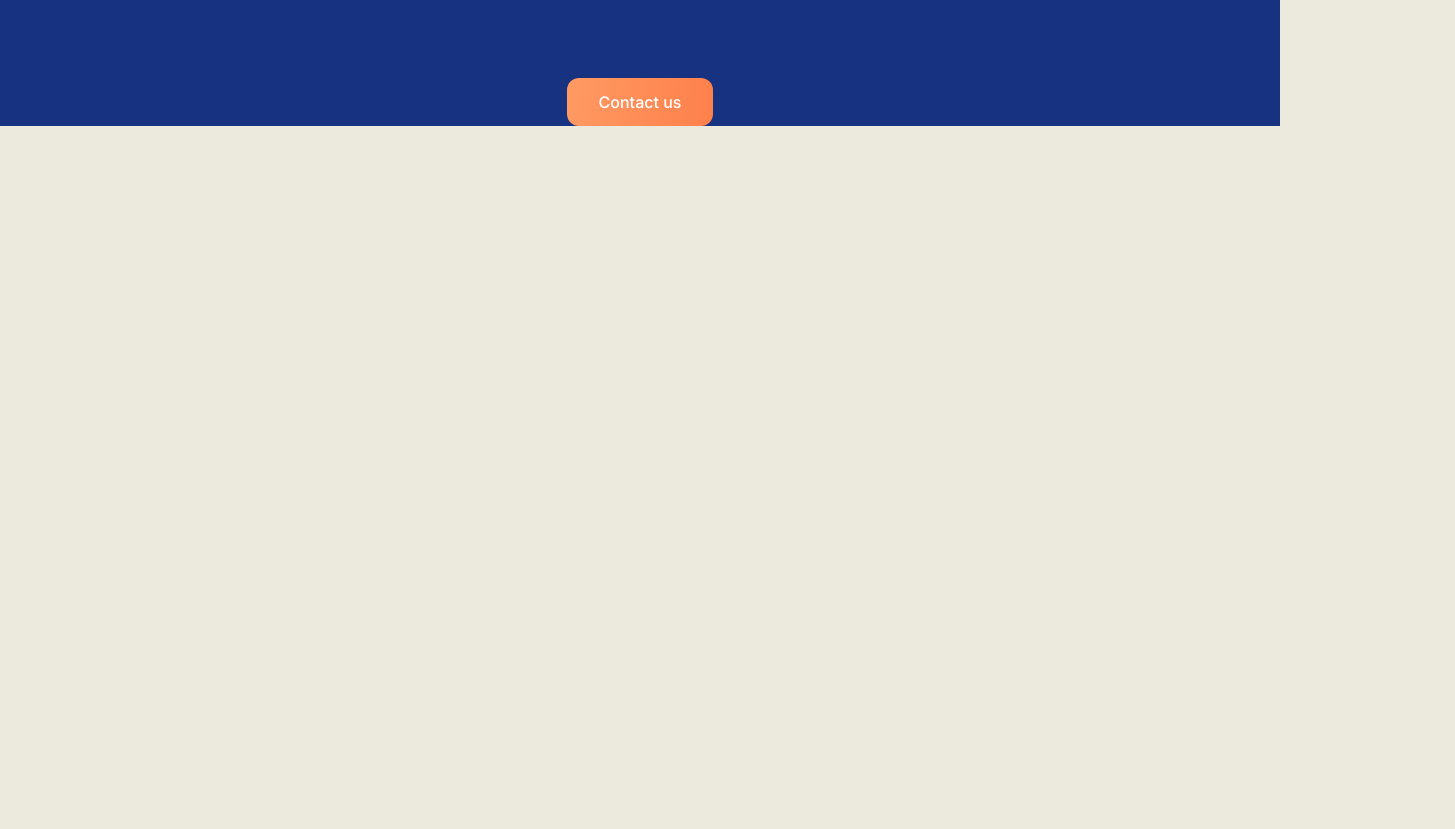
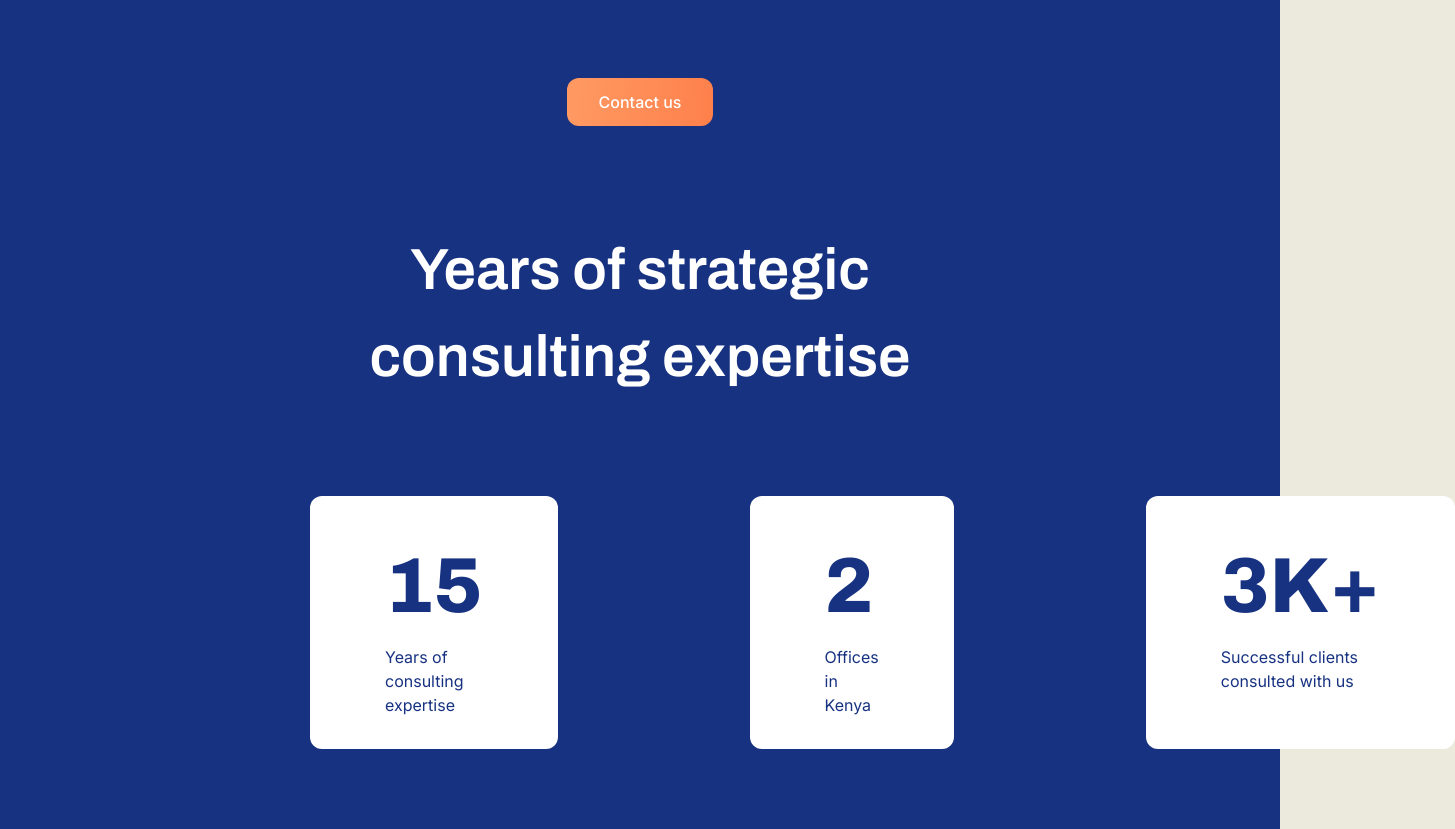
Before and after one commit to almondkiruthu/Limarge, a React (Vite) app in the folder client/: page / in a window 1280 px wide. Shown: the part 3242-4071 px from the top of the page, 1455 px wide, since content can reach past the window. Before the commit the page ends 3368 px from the top, so only its background shows below. Built offline with nearby package versions, Linux system fonts and the light colour scheme.

Commit message:
Designed the stories component

```diff
--- a/client/src/components/Stories.tsx
+++ b/client/src/components/Stories.tsx
@@ -1,11 +1,52 @@
-
-
 const Stories = () => {
   return (
     <>
+      <div className="bg-customBlue pb-20">
+        <div className="text-center pt-[100px]">
+          <h2 className="text-white font-archivo font-semibold text-[58px]">
+            Years of strategic <br /> consulting expertise
+          </h2>
+        </div>
+        <div className="flex ml-[310px] gap-48 pt-24">
+          <div className="bg-white rounded-[12px]">
+            <div className="py-8 px-[75px] text-customBlue text-left">
+              <div>
+                <p className="font-archivo text-[78px] font-extrabold">15</p>
+              </div>
+              <div>
+                <p className="font-inter text-base">
+                  Years of consulting <br /> expertise
+                </p>
+              </div>
+            </div>
+          </div>
+          <div className="bg-white rounded-[12px]">
+            <div className="py-8 px-[75px] text-customBlue">
+              <div>
+                <p className="font-archivo text-[78px] font-extrabold">2</p>
+              </div>
+              <div>
+                <p className="font-inter text-base">Offices in Kenya</p>
+              </div>
+            </div>
+          </div>
+          <div className="bg-white rounded-[12px]">
+            <div className="py-8 px-[75px] text-customBlue">
+              <div>
+                <p className="font-archivo text-[78px] font-extrabold">3K+</p>
+              </div>
+              <div>
+                <p className="font-inter text-base">
+                  Successful clients
+                  <br /> consulted with us
+                </p>
+              </div>
+            </div>
+          </div>
+        </div>
+      </div>
+    </>
+  );
+};
 
-    </>
-  )
-}
-
-export default Stories
+export default Stories;
```
